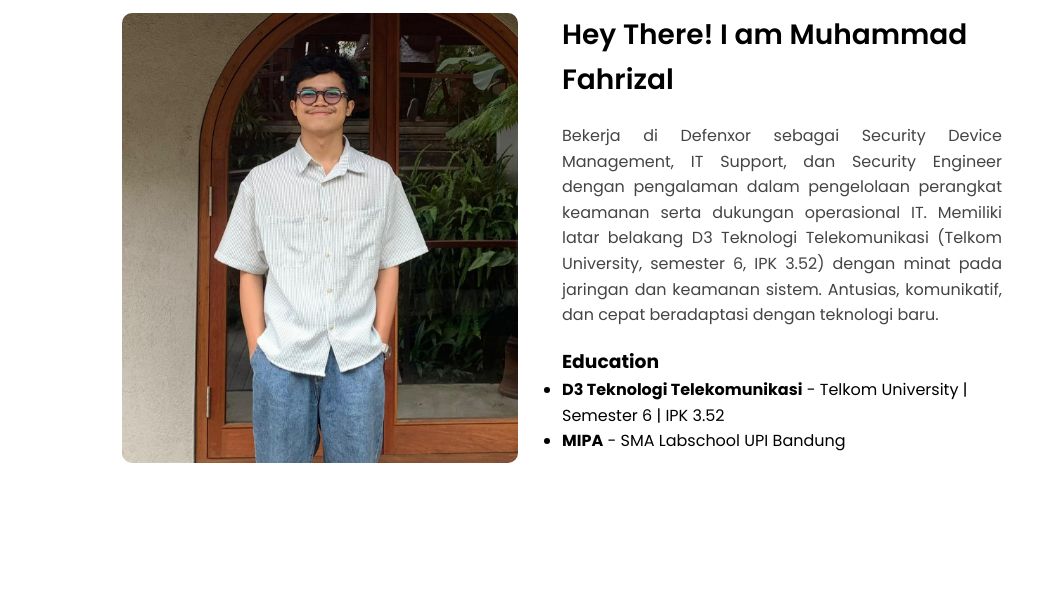
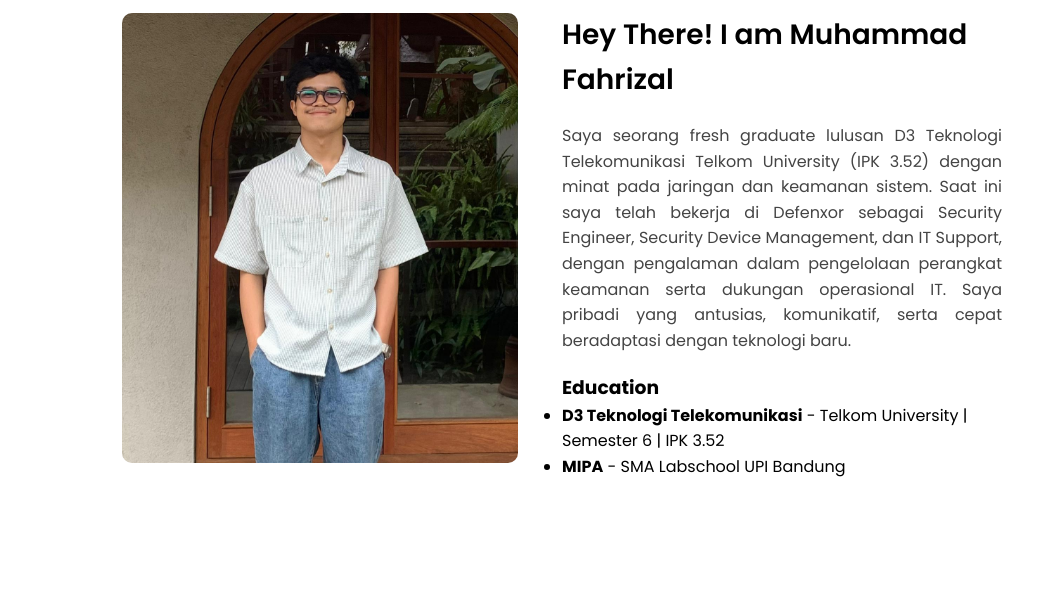
Before and after one commit to fahrizal1104/Portofolio-Fahrizal.github.io, a plain HTML site: page index.html in a window 1280 px wide. Shown: the part 1020-1632 px from the top of the page, without its empty margins (78-1132 px from the left). Drawn offline with nearby package versions, Linux system fonts and the light colour scheme.

Commit message:
update bio

```diff
--- a/index.html
+++ b/index.html
@@ -60,7 +60,7 @@
         Hey There! I am Muhammad Fahrizal
       </h2>
       <p class="paragraph-text" data-aos="flip-up" data-aos-duration="1000" data-aos-delay="400">
-        Bekerja di Defenxor sebagai Security Device Management, IT Support, dan Security Engineer dengan pengalaman dalam pengelolaan perangkat keamanan serta dukungan operasional IT. Memiliki latar belakang D3 Teknologi Telekomunikasi (Telkom University, semester 6, IPK 3.52) dengan minat pada jaringan dan keamanan sistem. Antusias, komunikatif, dan cepat beradaptasi dengan teknologi baru.
+        Saya seorang fresh graduate lulusan D3 Teknologi Telekomunikasi Telkom University (IPK 3.52) dengan minat pada jaringan dan keamanan sistem. Saat ini saya telah bekerja di Defenxor sebagai Security Engineer, Security Device Management, dan IT Support, dengan pengalaman dalam pengelolaan perangkat keamanan serta dukungan operasional IT. Saya pribadi yang antusias, komunikatif, serta cepat beradaptasi dengan teknologi baru.
       </p>
 
             <!-- Education -->
```
